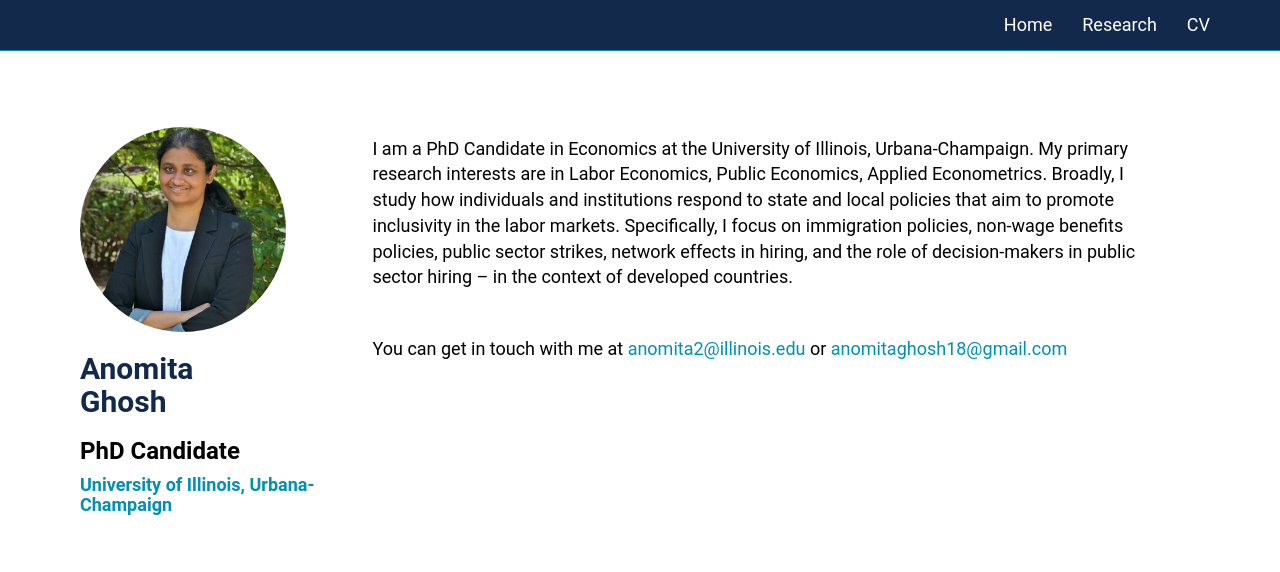
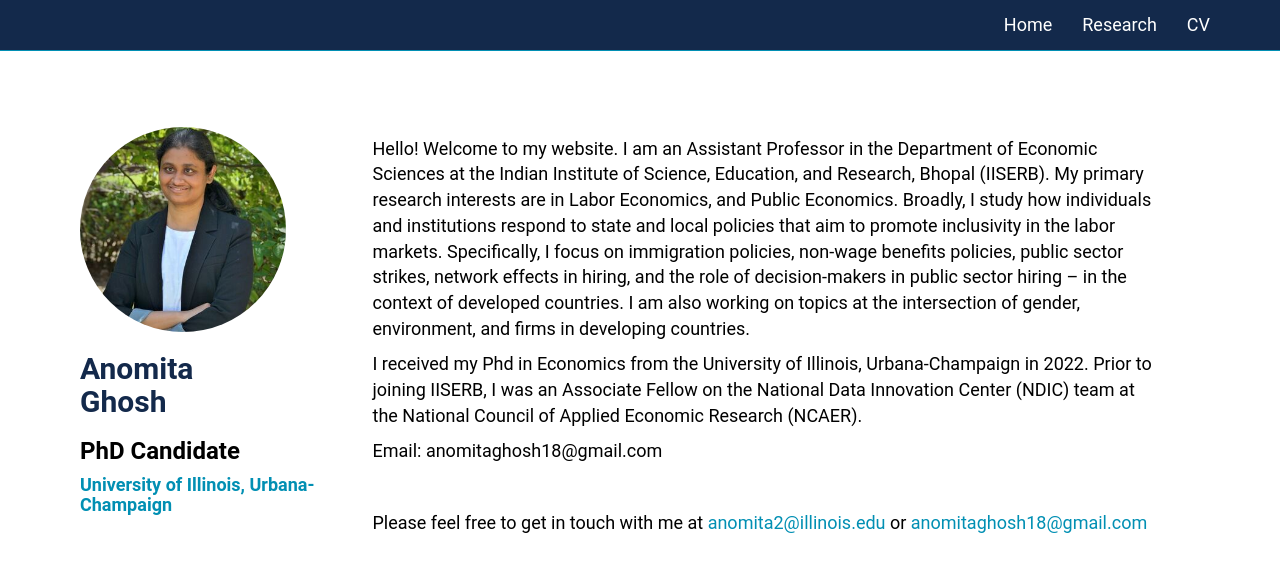
Before and after one commit to anomitaghosh/anomitaghosh.github.io, a Jekyll site: the page built from index.md, in a window 1280 px wide. Shown: the top 572 px of the page. Built offline with Jekyll 4.4.1, drawn with Linux system fonts in a browser that asks for light colours.

Commit message:
Update index.md

```diff
--- a/index.md
+++ b/index.md
@@ -3,7 +3,13 @@ layout: default
 ---
 
 
-I am a PhD Candidate in Economics at the University of Illinois, Urbana-Champaign. My primary research interests are in Labor Economics, Public Economics, Applied Econometrics. Broadly, I study how individuals and institutions respond to state and local policies that aim to promote inclusivity in the labor markets. Specifically, I focus on immigration policies, non-wage benefits policies, public sector strikes, network effects in hiring, and the role of decision-makers in public sector hiring -- in the context of developed countries.
+Hello! Welcome to my website.
+I am an Assistant Professor in the Department of Economic Sciences at the Indian Institute of Science, Education, and Research, Bhopal (IISERB). My primary research interests are in Labor Economics, and Public Economics. Broadly, I study how individuals and institutions respond to state and local policies that aim to promote inclusivity in the labor markets. Specifically, I focus on immigration policies, non-wage benefits policies, public sector strikes, network effects in hiring, and the role of decision-makers in public sector hiring -- in the context of developed countries. I am also working on topics at the intersection of gender, environment, and firms in developing countries.
+
+I received my Phd in Economics from the University of Illinois, Urbana-Champaign in 2022. Prior to joining IISERB, I was an Associate Fellow on the National Data Innovation Center (NDIC) team at the National Council of Applied Economic Research (NCAER).
+
+
+Email: anomitaghosh18@gmail.com
 
 
 
@@ -13,7 +19,7 @@ I am a PhD Candidate in Economics at the University of Illinois, Urbana-Champaig
 <!-- ## Contact Information -->
 
 <!-- #### Address: 214 David Kinley Hall, 1407 W. Gregory Dr., Urbana IL 61801 -->
- You can get in touch with me at [anomita2@illinois.edu](anomita2@illinois.edu) or [anomitaghosh18@gmail.com](anomitaghosh18@gmail.com)
+ Please feel free to get in touch with me at [anomita2@illinois.edu](anomita2@illinois.edu) or [anomitaghosh18@gmail.com](anomitaghosh18@gmail.com)
 
 <!--- [anomita2@illinois.edu](anomita2@illinois.edu)  -->
 <!--- [anomitaghosh18@gmail.com](anomitaghosh18@gmail.com) -->
```
